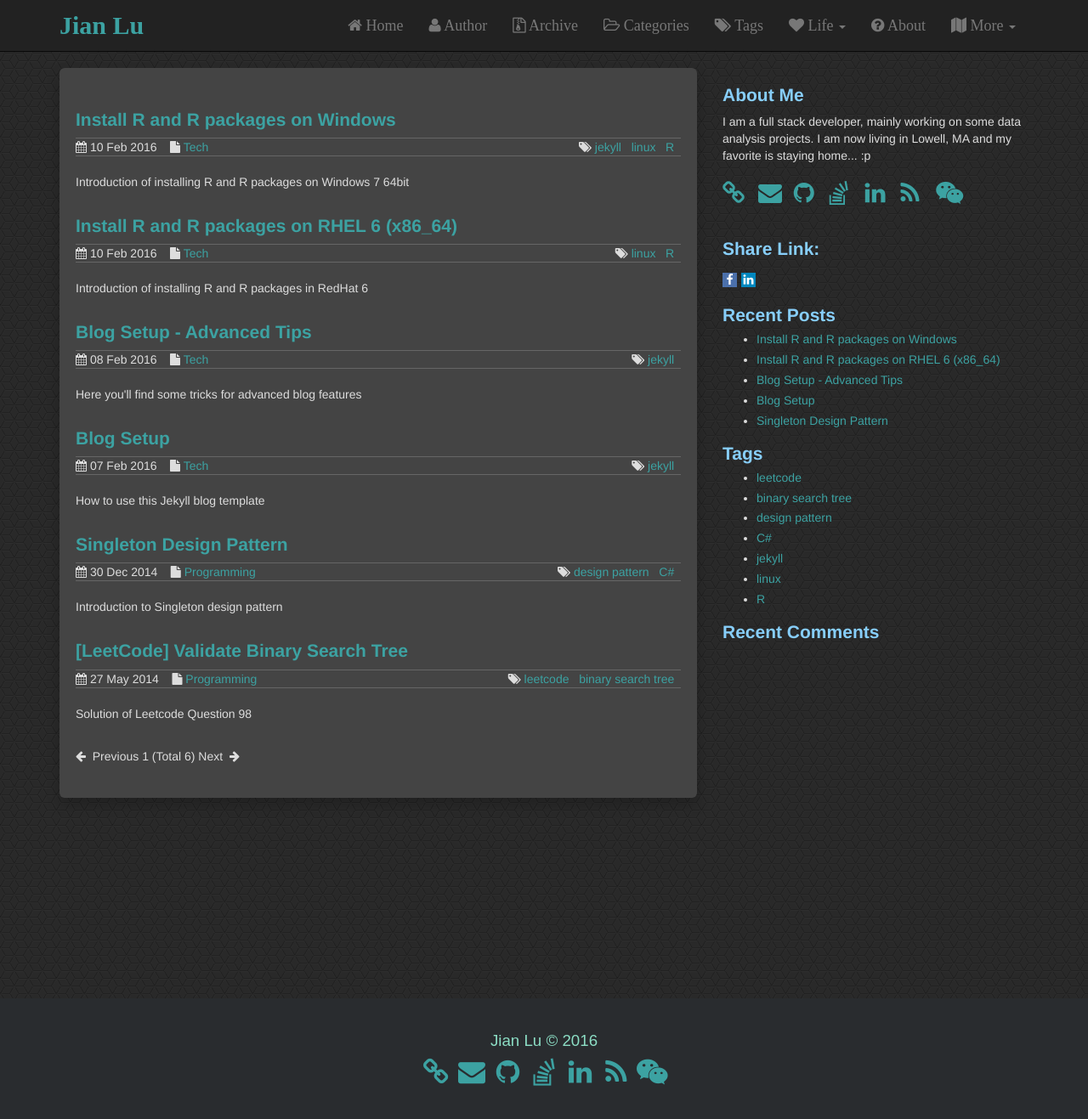
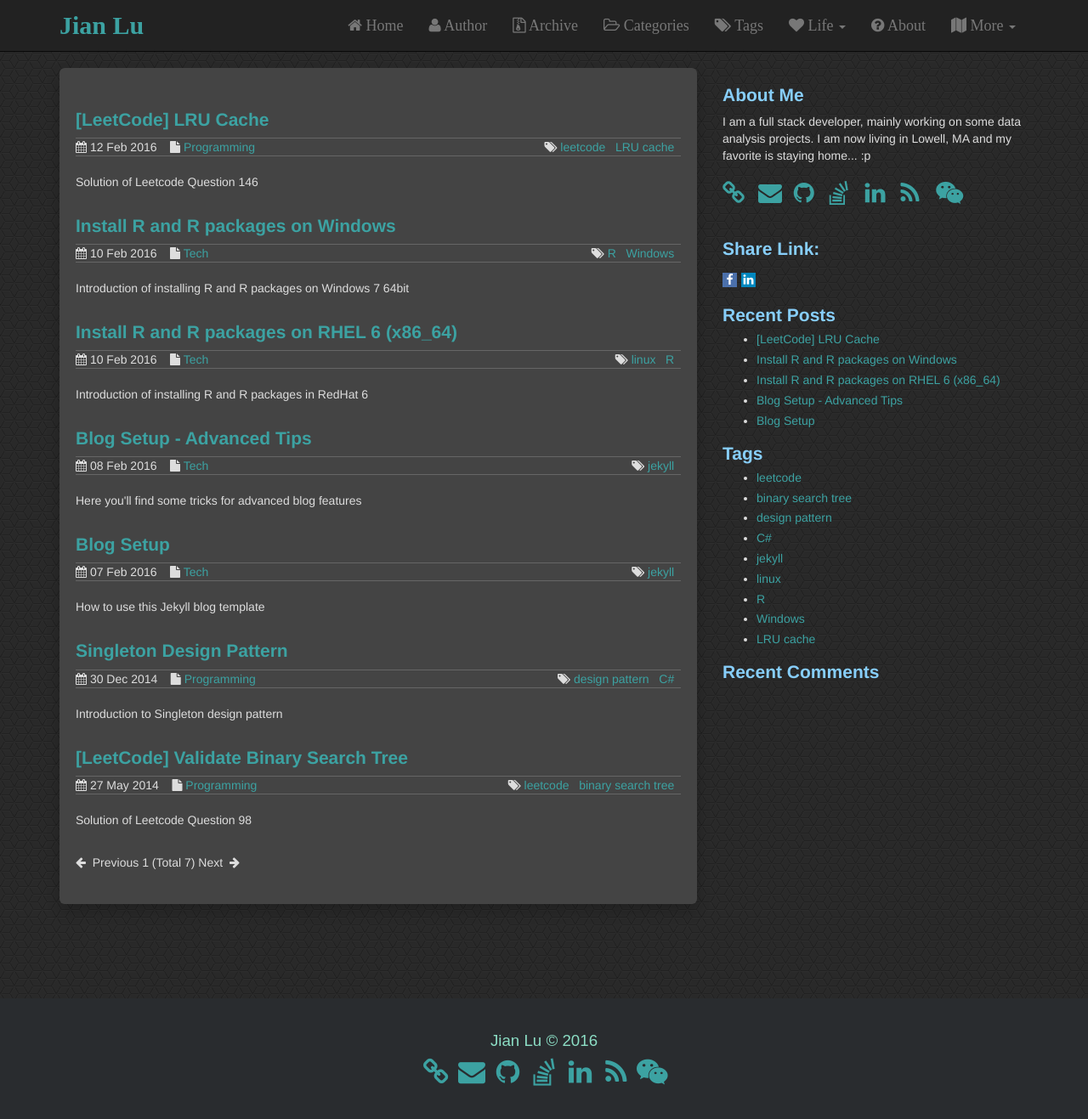
Before and after one commit to JianLu/jianlu.github.io, a Jekyll site: the page built from index.html, in a window 1280 px wide and 1334 px high. Shown: the top 1317 px of the window at 85% size. Built offline with Jekyll 4.4.1, drawn with Linux system fonts in a browser that asks for light colours; the list of posts is cut into pages by our own code; comment, search, counter and statistics services are not loaded; some of the changed lines change nothing that is shown.

Commit message:
add post

```diff
--- a/_posts/2016-02-12-Install-R-and-R-Packages-on-Windows.md
+++ b/_posts/2016-02-12-Install-R-and-R-Packages-on-Windows.md
@@ -3,7 +3,7 @@ layout: post
 title: "Install R and R packages on Windows"
 date: 2016-02-10 10:30
 categories: [Tech]
-tags: [jekyll, linux, R]
+tags: [R, Windows]
 description: Introduction of installing R and R packages on Windows 7 64bit
 ---
 
--- /dev/null
+++ b/_posts/2016-02-12-leetcode146-LRU-Cache.md
@@ -0,0 +1,275 @@
+---
+layout: post
+title: "[LeetCode] LRU Cache"
+date: 2016-02-12 22:20
+description: Solution of Leetcode Question 146
+categories: [Programming]
+tags: [leetcode, LRU cache]
+---
+
+Question Link:
+
+<a href="https://leetcode.com/problems/lru-cache/" target="_blank">
+https://leetcode.com/problems/lru-cache/</a>
+
+---
+
+I have a C++ template implementation of LRU cache on my [university web page](http://www.cs.uml.edu/~jlu1/doc/codes/lruCache.html)
+
+## LRU
+
+**Least Recently Used (LRU)** is a family of caching algorithms,
+which discards the least recently used items first.
+This algorithm requires keeping track of when the item was used,
+which is expensive if one wants to make sure the algorithm always discards the least recently used item.
+General implementations of this technique require keeping "age bits" for cache-lines and track the "Least Recently Used" cache-line based on age-bits.
+
+## My Implementation
+
+The advantage of LRU cache is that it can get and add key/value entry in O(1) time.
+There are two key data structure in my implementation:
+
+- Hash Map, containing the key-value-pairs to get the value in O(1) time.
+- Double-linked List, storing all the key/value entries to add/remove entry in O(1) time.
+
+Once the data with key K is queried, the function get(K) is first called.
+If the data of key K is in the cache, the cache just returns the data and refresh the data in the linked list.
+To refresh data T in the list, we move the item of data T to the head of the list.
+Otherwise, if the data T of key K is not in the cache,
+we need to insert the pair into the list.
+If the cache is not full, we insert into the hash map, and add the item at the head of the list.
+If the cache is already full, we get the tail of the list and update it with , then move this item to the head of the list.
+
+
+## Python Implementation
+
+<div class="code-title">
+<span class="code-fold" id="fold-btn-python" onclick="$use('fold-body-python', 'fold-btn-python')">[-]</span>
+Python code accepted by LeetCode OJ
+</div>
+
+~~~ python
+class LRUCache(object):
+    def __init__(self, capacity):
+        """
+        :type capacity: int
+        """
+        # Hash map of [key, entry_index]
+        self.kvp = {}
+        # Initialize the entries double-link list, each entry is of format [prev, next, key, value]
+        self.entries = [[-1] * 4 for _ in xrange(capacity)]
+        # Head and tail index
+        self.head = -1
+        self.tail = -1
+        # Count indicating if there are free slots
+        self.capacity = capacity
+        self.free_index = 0
+
+    def detach(self, i):
+        """
+        detach the node i from the double link list
+        :param i: node index
+        """
+        prev_index = self.entries[i][0]
+        next_index = self.entries[i][1]
+        # If detached node is head, need to update head
+        if prev_index != -1:
+            self.entries[prev_index][1] = next_index
+        else:
+            self.head = next_index
+        # If detached node is tail, need to update tail
+        if next_index != -1:
+            self.entries[next_index][0] = prev_index
+        else:
+            self.tail = prev_index
+
+    def attach(self, i):
+        """
+        Attach the node i to the head of the double-link list
+        :param i: node index to attach
+        """
+        self.entries[i][0] = -1
+        self.entries[i][1] = self.head
+        # Add the node i at the head
+        if self.head != -1:
+            self.entries[self.head][0] = i
+        self.head = i
+        # If there is no node in the double-link list, the attached node is tail too
+        if self.tail == -1:
+            self.tail = i
+
+    def get(self, key):
+        """
+        :param key: entry key
+        :rtype: int
+        """
+        # Find the key
+        if key in self.kvp.keys():
+            i = self.kvp[key]
+            # Move the node to the head
+            self.detach(i)
+            self.attach(i)
+            return self.entries[i][3]
+        else:
+            return -1
+
+    def set(self, key, value):
+        """
+        :type key: int
+        :type value: int
+        :rtype: nothing
+        """
+        # Case 1: key already exists, set value and move it to the head
+        # Case 2: key not exists and has free slot, set the free entry and move it to the head
+        # Case 3: key not exists and not free slot, update the last entry and move it to the head
+        if key in self.kvp.keys():
+            i = self.kvp[key]
+            # Update value
+            self.entries[i][3] = value
+            # Move the node to the head
+            self.detach(i)
+            self.attach(i)
+        elif self.free_index < self.capacity:
+            # Get the free slot
+            self.entries[self.free_index][2] = key
+            self.entries[self.free_index][3] = value
+            # Move to the head
+            self.attach(self.free_index)
+            # Update the hash map
+            self.kvp[key] = self.free_index
+            # Reduce the free slot by 1
+            self.free_index += 1
+        else:
+            # Find the tail
+            i = self.tail
+            # Remove the key from the hash map
+            k = self.entries[i][2]
+            self.kvp.pop(k)
+            # Update the kev and value
+            self.entries[i][2] = key
+            self.entries[i][3] = value
+            # Move the node to the head
+            self.detach(i)
+            self.attach(i)
+            # Update the hash map
+            self.kvp[key] = i
+~~~
+{: #fold-body-python}
+
+## C++ Implementation
+
+<div class="code-title">
+<span class="code-fold" id="fold-btn-cpp" onclick="$use('fold-body-cpp', 'fold-btn-cpp')">[-]</span>
+C++ code accepted by LeetCode OJ
+</div>
+
+~~~ cpp
+#include <iostream>
+#include <vector>
+#include <unordered_map>
+
+using namespace std;
+
+class LRUCache{
+public:
+    struct LRUCacheEntry
+    {
+    	int key;
+    	int data;
+    	LRUCacheEntry* prev;
+    	LRUCacheEntry* next;
+    };
+
+    unordered_map<int, LRUCacheEntry*>	_mapping;
+	vector<LRUCacheEntry*>		_freeEntries;
+	LRUCacheEntry*			head;
+	LRUCacheEntry*			tail;
+	LRUCacheEntry*			entries;
+
+    LRUCache(int capacity) {
+        entries = new LRUCacheEntry[capacity];
+        for (int i=0; i<capacity; i++)
+			_freeEntries.push_back(entries+i);
+		head = new LRUCacheEntry();
+		tail = new LRUCacheEntry();
+		head->prev = NULL;
+		head->next = tail;
+		tail->next = NULL;
+		tail->prev = head;
+    }
+
+    ~LRUCache()
+    {
+        delete head;
+		delete tail;
+		delete [] entries;
+    }
+
+    int get(int key) {
+        LRUCacheEntry* node = _mapping[key];
+		// If the key exists
+		if(node)
+		{
+			detach(node);
+			attach(node);
+			return node->data;
+		}
+		else return -1;
+    }
+
+    void set(int key, int value) {
+        LRUCacheEntry* node = _mapping[key];
+		if(node)
+		{
+			// refresh the link list
+			detach(node);
+			node->data = value;
+			attach(node);
+		}
+		else{
+			if ( _freeEntries.empty() )
+			{
+				// Get the last node
+				node = tail->prev;
+				// Remove the key from the hash map
+				_mapping.erase(node->key);
+				// Update the node
+				node->data = value;
+				node->key = key;
+				// Move the node to the head
+				detach(node);
+				attach(node);
+				// Update the hash map
+				_mapping[key] = node;
+			}
+			else{
+				// Get the free entry
+				node = _freeEntries.back();
+				_freeEntries.pop_back();
+				// Fill the node with key and value
+				node->key = key;
+				node->data = value;
+				// Move the node to the head
+				attach(node);
+				// Update the hash map
+				_mapping[key] = node;
+			}
+		}
+    }
+
+private:
+    void detach(LRUCacheEntry* node)
+	{
+		node->prev->next = node->next;
+		node->next->prev = node->prev;
+	}
+	void attach(LRUCacheEntry* node)
+	{
+		node->next = head->next;
+		node->prev = head;
+		head->next = node;
+		node->next->prev = node;
+	}
+};
+~~~
+{: #fold-body-cpp}
```
